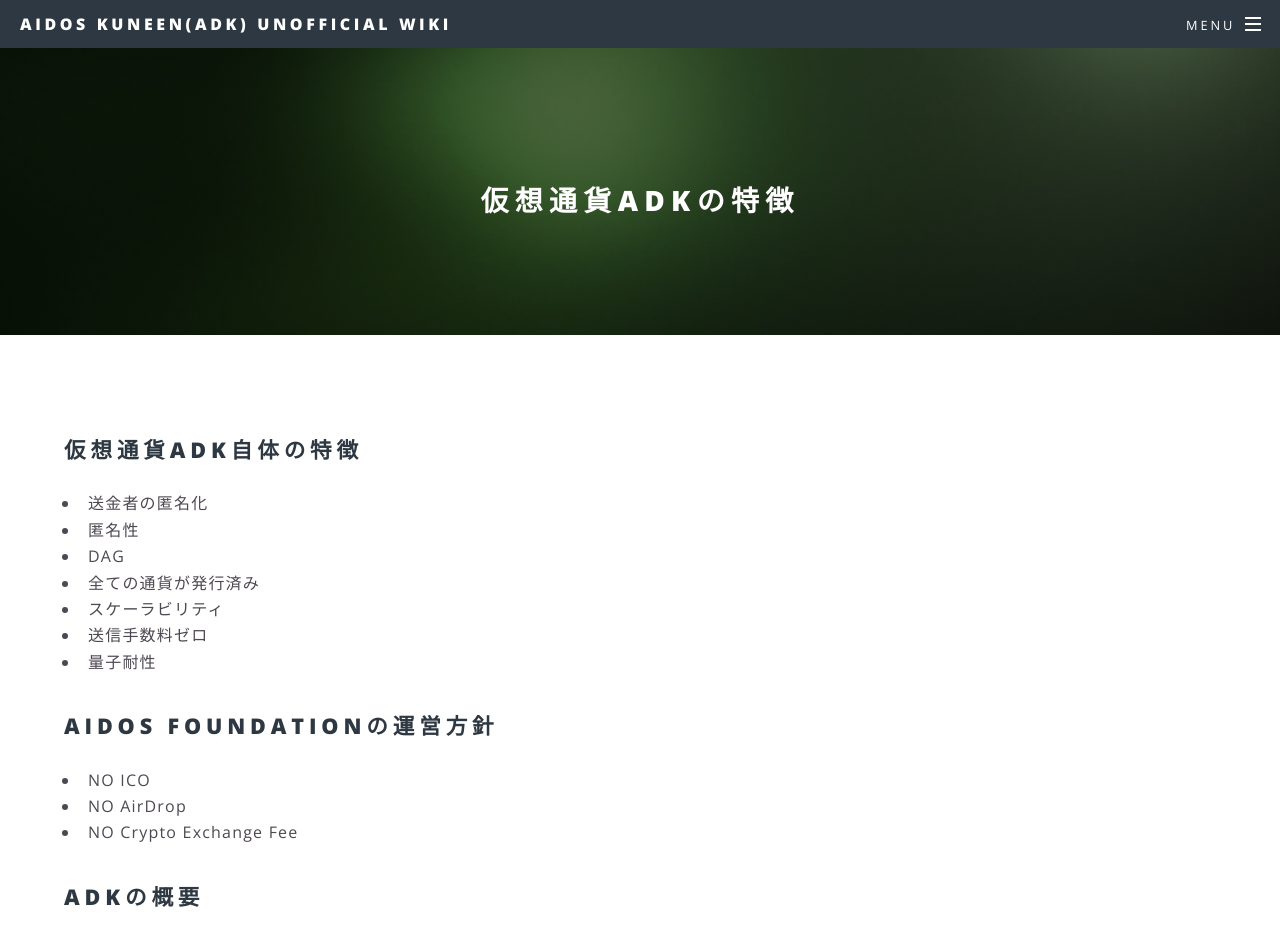
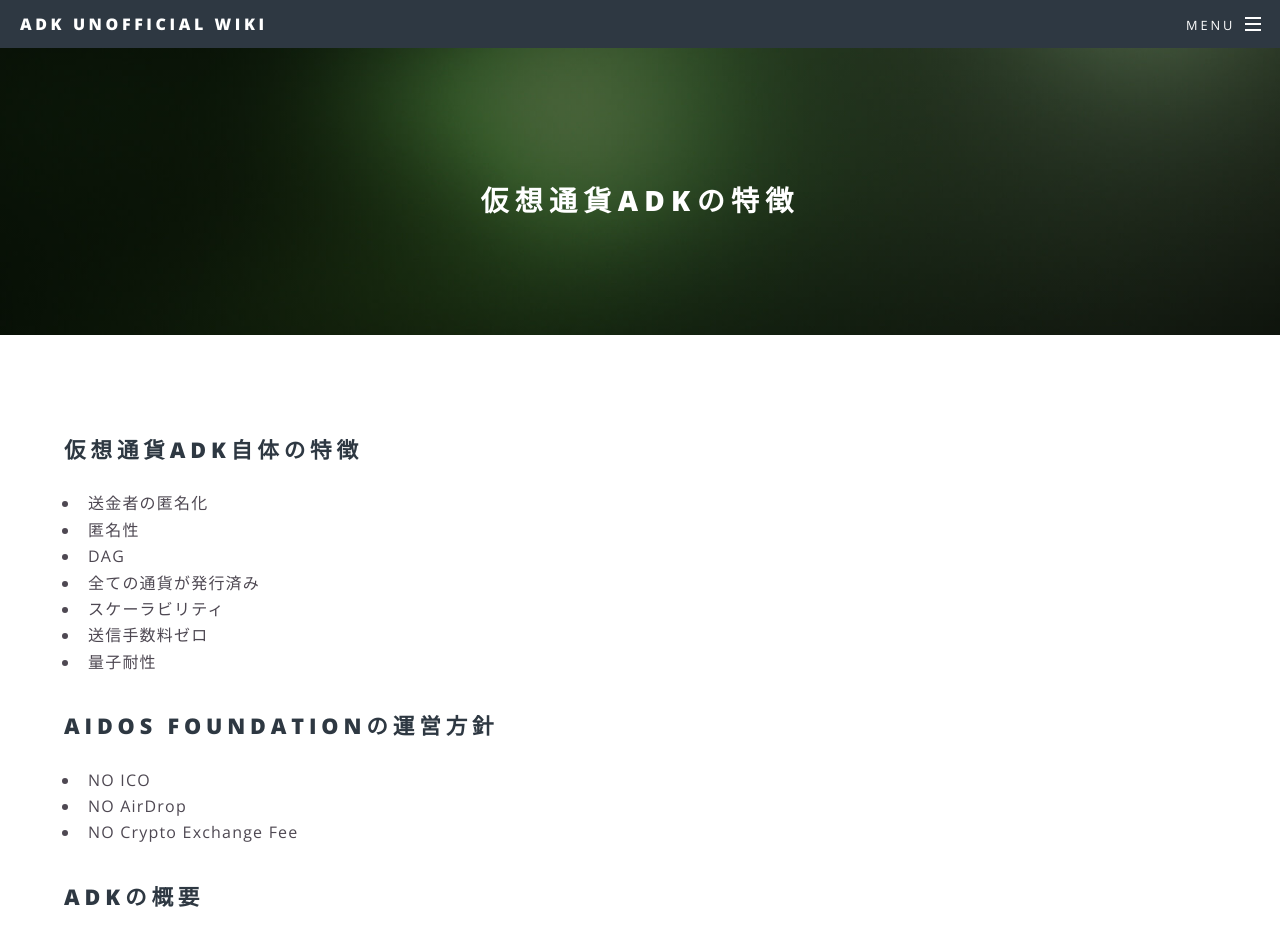
Before and after one commit to adkwiki/ja, a Jekyll site: the page built from article/feature/index.md, in a window 1280 px wide. Shown: the top 935 px of the page. Built offline with Jekyll 4.4.1, drawn with Linux system fonts in a browser that asks for light colours.

Commit message:
optimized phone device

```diff
--- a/_config.yml
+++ b/_config.yml
@@ -8,6 +8,7 @@
 
 # Site settings
 title: Aidos kuneen(ADK) unofficial wiki
+short_title: ADK unofficial wiki
 description: |
   Aidos kuneen(ADK) が
   今よりもっとわかる
--- a/_includes/header.html
+++ b/_includes/header.html
@@ -1,6 +1,6 @@
 <!-- Header -->
 <header id="header"{% if page.layout == 'landing' %} class="alt"{% endif %}>
-  <h1><a href="{{ site.baseurl }}/index.html">{{ site.title }}</a></h1>
+  <h1><a href="{{ site.baseurl }}/index.html">{{ site.short_title }}</a></h1>
   <nav id="nav">
     <ul>
       <li class="special">
```
